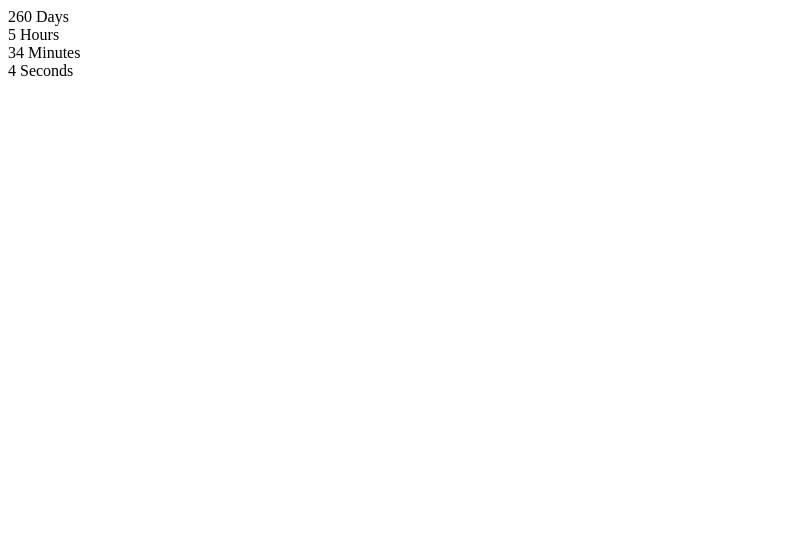
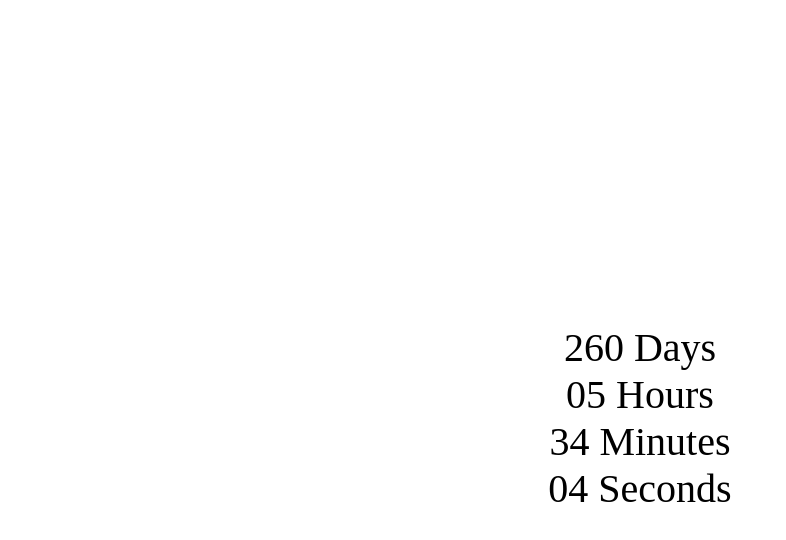
Before and after one commit to andreyz11288/goit-js-hw-11-timer, a website built with Parcel: page src/index.html in a window 1280 px wide. Shown: the whole page, without its empty margins (0-786 px from the left). Built offline with nearby package versions, Linux system fonts and the light colour scheme.

Commit message:
Работает отсчет

```diff
--- a/src/index.html
+++ b/src/index.html
@@ -11,6 +11,27 @@
     />
   </head>
   <body>
+    <div class="timer" id="timer-1">
+      <div class="field">
+        <span class="value" data-value="days">11</span>
+        <span class="label">Days</span>
+      </div>
+
+      <div class="field">
+        <span class="value" data-value="hours">11</span>
+        <span class="label">Hours</span>
+      </div>
+
+      <div class="field">
+        <span class="value" data-value="mins">11</span>
+        <span class="label">Minutes</span>
+      </div>
+
+      <div class="field">
+        <span class="value" data-value="secs">11</span>
+        <span class="label">Seconds</span>
+      </div>
+    </div>
     <script src="./js/index.js"></script>
   </body>
 </html>
--- a/src/js/index.js
+++ b/src/js/index.js
@@ -1,78 +1,70 @@
-// import Markup from '../handlebars/hendel.hbs'
-const body = document.querySelector('body')
+
+
+const refs = {
+  days: document.querySelector('.value[data-value="days"]'),
+  hours: document.querySelector('.value[data-value="hours"]'),
+  mins: document.querySelector('.value[data-value="mins"]'),
+  secs: document.querySelector('.value[data-value="secs"]'),
+    timer: document.getElementById("timer-1"),
+};
 
 
 
-//     body.innerHTML = `<div class="timer" id="timer-1">
-//     <div class="field">
-//         <span class="value" data-value="days">${days}</span>
-//         <span class="label">Days</span>
-//     </div>
 
-//     <div class="field">
-//         <span class="value" data-value="hours">${hours}</span>
-//         <span class="label">Hours</span>
-//     </div>
+class CountdownTimer {
 
-//     <div class="field">
-//         <span class="value" data-value="mins">${mins}</span>
-//         <span class="label">Minutes</span>
-//     </div>
+    constructor({ targetDate, selector }) {
+    this.targetDate = targetDate;
+        this.selector = selector;
 
-//     <div class="field">
-//         <span class="value" data-value="secs">${secs}</span>
-//         <span class="label">Seconds</span>
-//     </div>
-// </div>`
+    }
+
+
+    intervalId = setInterval(() => {
+        const currentTime = Date.now();
+        const deltaTime = this.targetDate - currentTime;
+        // const { days, hours, mins, secs } = component(deltaTime);
+        this.component(deltaTime);
+        this.timeFinish(deltaTime)
+
+    }, 1000);
+
+
+    component(deltaTime) {
+
+    const days = this.pad(Math.floor(deltaTime / (1000 * 60 * 60 * 24)));
+
+    const hours = this.pad(Math.floor((deltaTime % (1000 * 60 * 60 * 24)) / (1000 * 60 * 60)));
+
+    const mins = this.pad(Math.floor((deltaTime % (1000 * 60 * 60)) / (1000 * 60)));
+
+    const secs = this.pad(Math.floor((deltaTime % (1000 * 60)) / 1000));
+
+     refs.days.textContent = `${days}`;
+    refs.hours.textContent = `${hours}`;
+    refs.mins.textContent = `${mins}`;
+    refs.secs.textContent = `${secs}`;
+    }
+
+
+    pad(value) {
+    return String(value).padStart(2, '0');
+    }
+
+    timeFinish(deltaTime) {
+    if (deltaTime < 0) {
+      clearInterval(this.intervalId);
+      refs.timer.textContent = "The End";
+    }
+  }
+}
 
 
 
-// new CountdownTimer({
-//   selector: '#timer-1',
-//   targetDate: new Date('Jul 17, 2019'),
-// });
-
-const targetDate = new Date('Jul 17, 2021')
-console.log(targetDate)
-const startTime = Date.now()
-setInterval(() => {
-   const currentTime = Date.now()
-    const time = targetDate.getTime() - currentTime
-    const { days, hours, mins, secs } = component(time)
-    body.innerHTML = `<div class="timer" id="timer-1">
-    <div class="field">
-        <span class="value" data-value="days">${days}</span>
-        <span class="label">Days</span>
-    </div>
-
-    <div class="field">
-        <span class="value" data-value="hours">${hours}</span>
-        <span class="label">Hours</span>
-    </div>
-
-    <div class="field">
-        <span class="value" data-value="mins">${mins}</span>
-        <span class="label">Minutes</span>
-    </div>
-
-    <div class="field">
-        <span class="value" data-value="secs">${secs}</span>
-        <span class="label">Seconds</span>
-    </div>
-</div>`
-}, 1000)
+refs.timer.setAttribute("style", "text-align: center; padding-top: 25%; font-size: 40px; ")
 
 
-
-function component (time) {
-
-    const days = Math.floor(time / (1000 * 60 * 60 * 24));
-
-    const hours = Math.floor((time % (1000 * 60 * 60 * 24)) / (1000 * 60 * 60));
-
-    const mins = Math.floor((time % (1000 * 60 * 60)) / (1000 * 60));
-
-    const secs = Math.floor((time % (1000 * 60)) / 1000);
-
-    return { days, hours, mins, secs };
-}
+new CountdownTimer({
+  selector: '#timer-1',
+  targetDate: new Date('Jul 17, 2021'),
+});
```
Also changed, not shown: dist/index.html, 3 other files.
